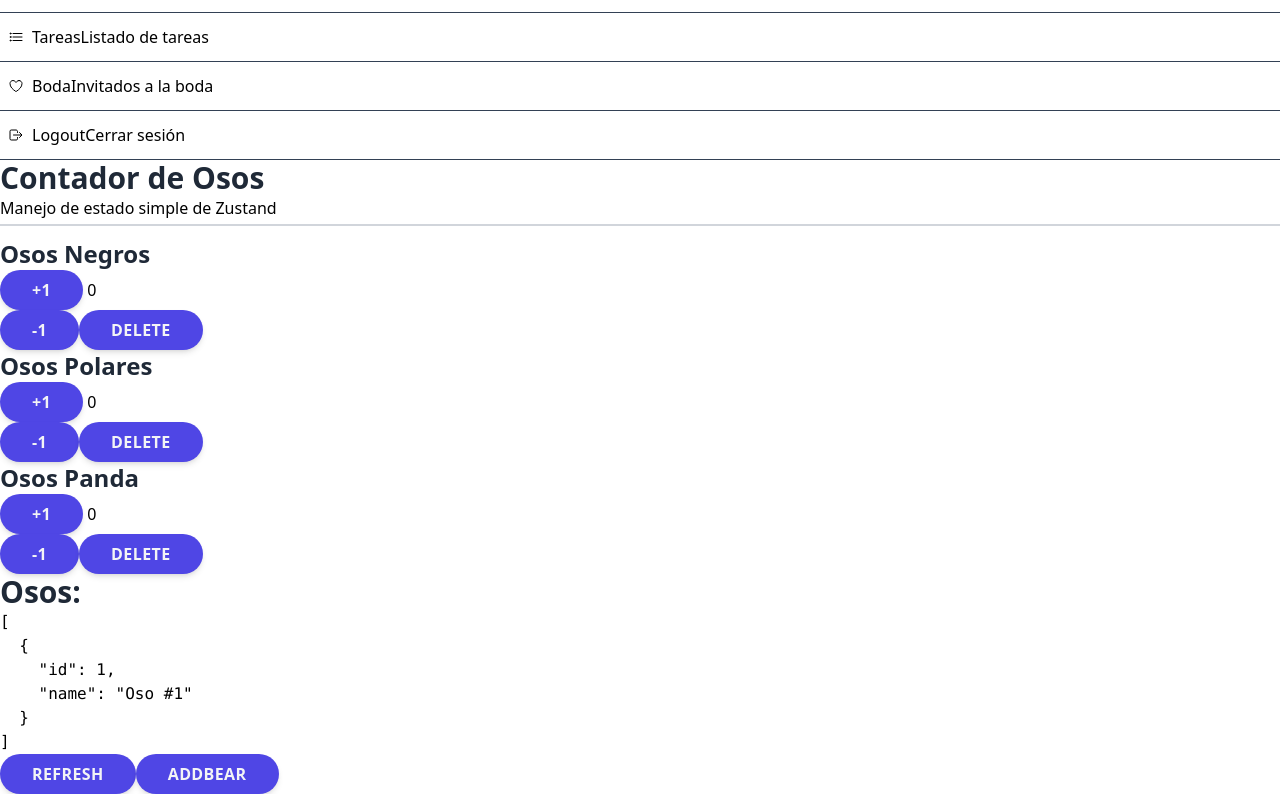
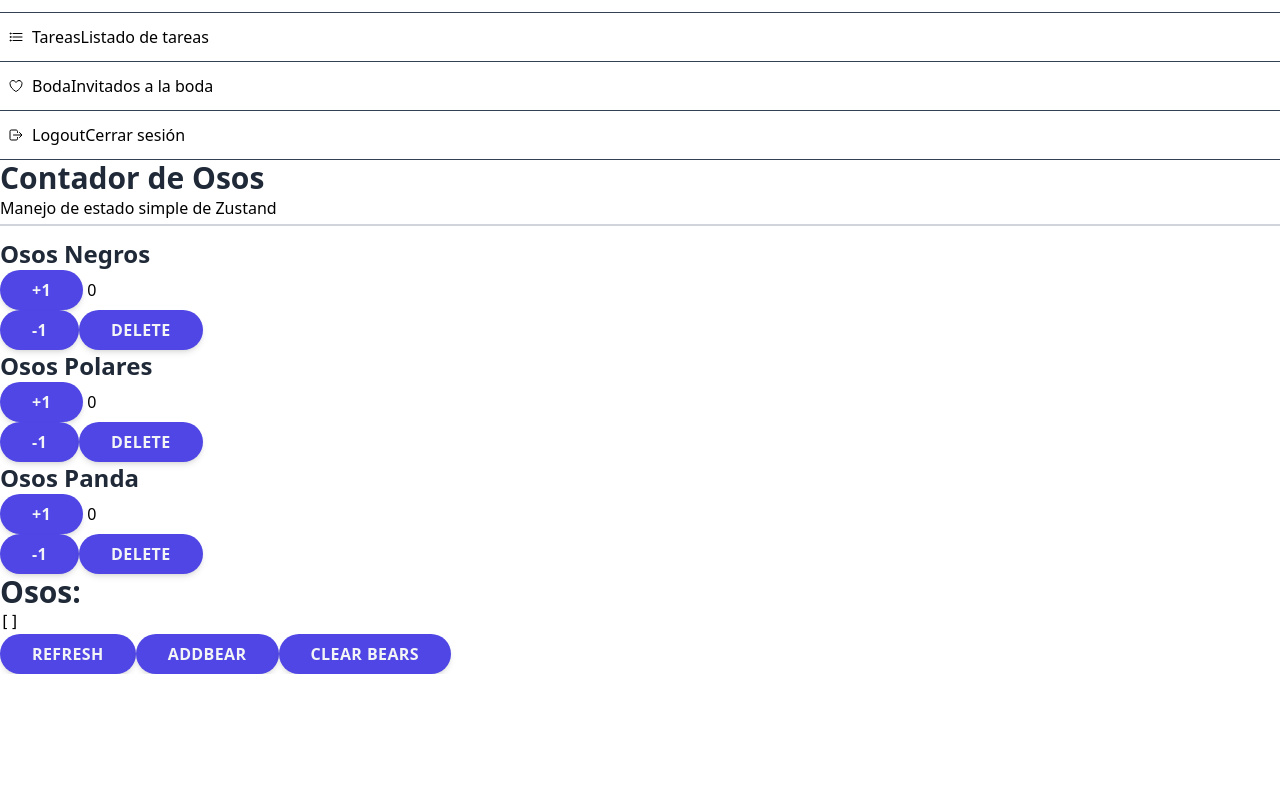
Before and after one commit to NicolasPozzer/zustand-dashboard-login, a React (Vite) app: page /dashboard/bears in a window 1280 px wide. Shown: the part 542-1336 px from the top of the page. After the commit the page ends 1216 px from the top, so only its background shows below. Built offline with nearby package versions, Linux system fonts and the light colour scheme.

Commit message:
Add: Zustand video 11 Done!

```diff
--- a/src/pages/01-basic/BearPage.tsx
+++ b/src/pages/01-basic/BearPage.tsx
@@ -116,18 +116,9 @@ export const PandaBears = () => {
 export const ActualizarSiHayNuevos = () => {
   const osos = useBearState(useShallow(state => state.osos))
   const refreshOsos = useBearState(state => state.actualizarSiHayNuevos)
+  const addBear = useBearState(state => state.addBear);
+  const clearBears = useBearState(state => state.clearBears);
 
-
-
-
-
-
-
-
-
-
-
-  const addBear = useBearState(state => state.addBear)
 
   const oso = JSON.stringify(osos, null, 2)
 
@@ -151,6 +142,11 @@ export const ActualizarSiHayNuevos = () => {
           >
               addBear
           </button>
+          <button
+              onClick={clearBears}
+          >
+              Clear Bears
+          </button>
       </WhiteCard>
   )
 }
--- a/src/stores/bears/bears.store.ts
+++ b/src/stores/bears/bears.store.ts
@@ -1,16 +1,16 @@
 import { create } from "zustand"
 
-interface Osos {
+type Oso = {
     id: number
     name: string
 }
 
-type BearState = {
+interface BearState {
     blackBear: number
     polarBear: number
     pandaBear: number
 
-    osos: Osos[]
+    osos: Oso[]
 
     incrementBlack: (numero: number) => void
     incrementPolar: (numero: number) => void
@@ -21,6 +21,7 @@ type BearState = {
 
     actualizarSiHayNuevos: () => void
     addBear: () => void
+    clearBears: () => void;
 }
 
 export const useBearState = create<BearState>((set) => ({
@@ -29,7 +30,7 @@ export const useBearState = create<BearState>((set) => ({
     pandaBear: 0,
 
 
-    osos: [{id: 1, name: 'Oso #1'}],
+    osos: [],
 
     incrementBlack: (numero: number) => {
         set((state) => {
@@ -79,10 +80,16 @@ export const useBearState = create<BearState>((set) => ({
 
     addBear: () => {
         set((state) => {
-            const os: Osos = {id: state.osos.length + 1,
+            const os: Oso = {id: state.osos.length + 1,
                                 name: `Oso #${state.osos.length + 1}`}
             const newState = [...state.osos, os]
             return { osos: newState}
         })
+    },
+
+    clearBears: () =>{
+        set({
+            osos: [],
+        })
     }
 }))
```
Lines whose indentation alone changed are shown as unchanged.
